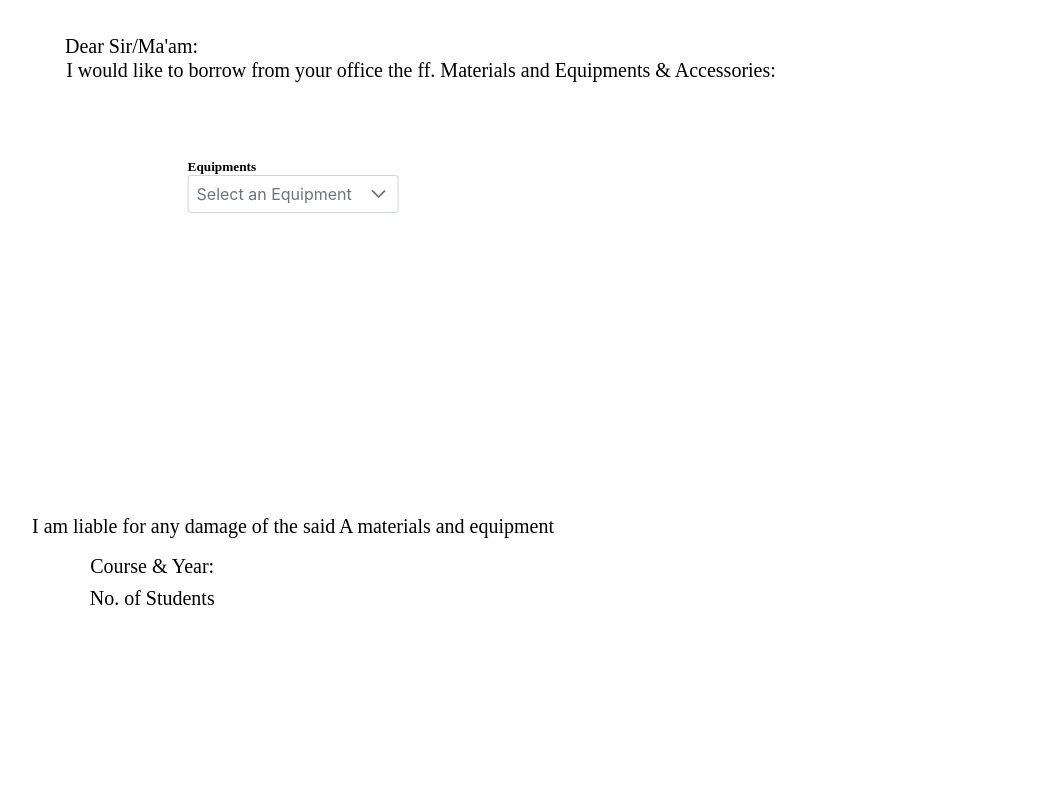
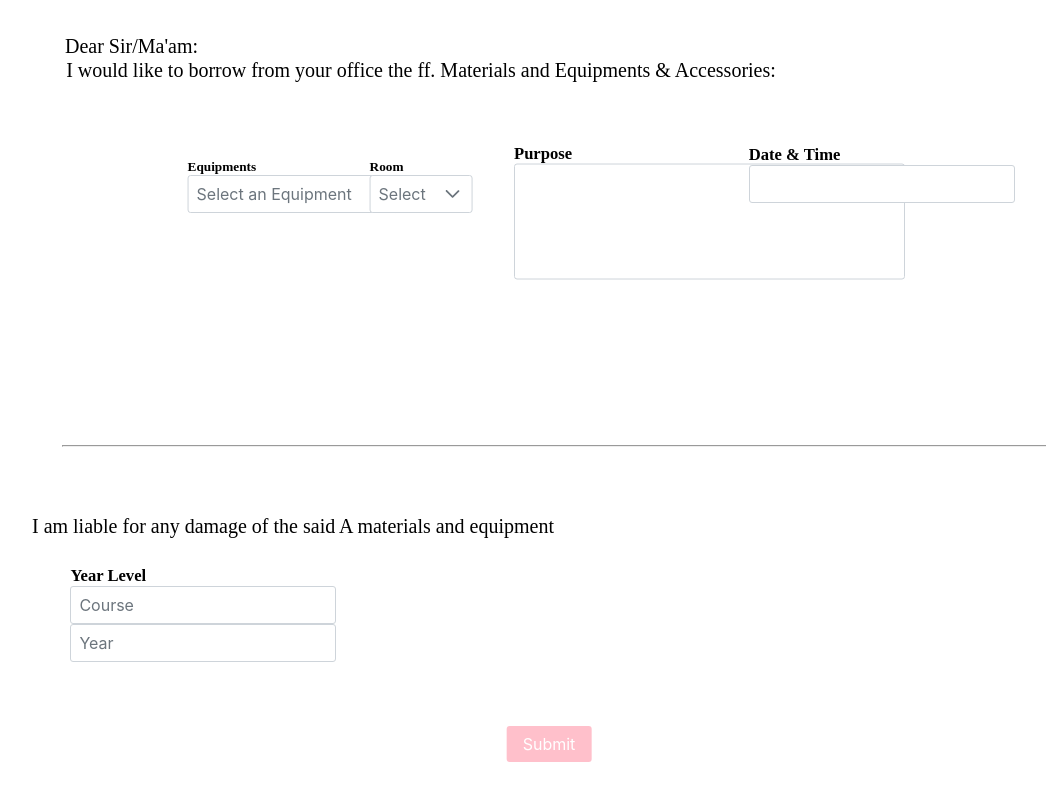
Before and after one commit to UICCC/WEBDEVEXAM1, a React (Vite) app in the folder frontend/: page /Request in a window 1280 px wide. Shown: the part 434-1234 px from the top of the page, without its empty margins (91-1137 px from the left). Before the commit the page ends 1044 px from the top, so only its background shows below. Built offline with nearby package versions, Linux system fonts and the light colour scheme.

Commit message:
letsgoooo

```diff
--- a/frontend/src/main.jsx
+++ b/frontend/src/main.jsx
@@ -8,6 +8,7 @@ import {
 } from "react-router-dom";
 import Login from'./pages/Login/Login.jsx'
 import Request from './pages/Request/Request.tsx';
+import Ticket from'./pages/Request/Ticket/Ticket.tsx';
 
 
 const router = createBrowserRouter([
@@ -23,6 +24,10 @@ const router = createBrowserRouter([
     path: "/Request",
     element: <Request />,
   },
+  {
+    path: "/Ticket",
+    element: <Ticket />,
+  },
 ]);
 
 ReactDOM.createRoot(document.getElementById('root')).render(
--- a/frontend/src/pages/Request/Request.css
+++ b/frontend/src/pages/Request/Request.css
@@ -8,6 +8,7 @@
     left: 3%;
     margin-top: 70px;
     position: relative; /* Add this to establish a positioning context */
+
   }
 
   .uic-full{
@@ -60,6 +61,18 @@
     font-weight: 100;
 
   }
+
+  .newline{
+    position: absolute;
+    z-index: 1;
+    top: 110%; /* Position it vertically at 50% from the top */
+    left: 51%; /* Position it horizontally at 50% from the left */
+    transform: translate(-50%, -50%);
+    width: 1000px;
+    font-size: 20px;
+    font-weight: 100;
+
+  }
   .dearsir{
     position: absolute;
     z-index: 1;
@@ -94,7 +107,7 @@
   }
   .navbar2{
 
-    background-color: ;
+
     border: none;
 
 
@@ -105,6 +118,17 @@
     z-index: 1;
     top: 65%; /* Position it vertically at 50% from the top */
     left: 30%; /* Position it horizontally at 50% from the left */
+    transform: translate(-50%, -50%); /* Center the component both vertically and horizontally */
+
+    margin-top: 100px;
+
+ }
+
+ .room-dropdown{
+  position: absolute;
+    z-index: 1;
+    top: 65%; /* Position it vertically at 50% from the top */
+    left: 40%; /* Position it horizontally at 50% from the left */
     transform: translate(-50%, -50%); /* Center the component both vertically and horizontally */
 
     margin-top: 100px;
@@ -122,8 +146,34 @@
  }
 
 
+.purpose-box{
+  position: absolute;
+  z-index: 1;
+  top: 81%; /* Position it vertically at 50% from the top */
+  left:60%; /* Position it horizontally at 50% from the left */
+  transform: translate(-50%, -50%);
+  font-size: 20px;
+  font-weight: 100;
+}
+
+.inside-purpose-box{
+  width: 120%;
+}
+.dateandTime{
+
+  position: absolute;
+  z-index: 1;
+  top: 76%; /* Position it vertically at 50% from the top */
+  left:76%; /* Position it horizontally at 50% from the left */
+  transform: translate(-50%, -50%);
+  font-size: 20px;
+  font-weight: 100;
+
+}
+
 
  .liable-sentence{
+
     position: absolute;
     z-index: 1;
     top: 120%; /* Position it vertically at 50% from the top */
@@ -134,25 +184,34 @@
     font-weight: 100;
  }
 
- .courseandyear{
+
+
+
+.course-year{
   position: absolute;
   z-index: 1;
-    top: 125%; /* Position it vertically at 50% from the top */
-    left:19%; /* Position it horizontally at 50% from the left */
+  top: 140%; /* Position it vertically at 50% from the top */
+  left:23%; /* Position it horizontally at 50% from the left */
   transform: translate(-50%, -50%);
-
+  height: 30vh;
   font-size: 20px;
   font-weight: 100;
 
 }
- .totalstudent{
+
+.submit-button{
   position: absolute;
   z-index: 1;
-    top: 129%; /* Position it vertically at 50% from the top */
-    left:19%; /* Position it horizontally at 50% from the left */
+  top: 160%; /* Position it vertically at 50% from the top */
+  left:50%; /* Position it horizontally at 50% from the left */
   transform: translate(-50%, -50%);
-
+  height: 30vh;
   font-size: 20px;
   font-weight: 100;
 
 }
+
+#submitcolor-button{
+  background-color: pink;
+  border: none;
+}
--- a/frontend/src/pages/Request/Request.tsx
+++ b/frontend/src/pages/Request/Request.tsx
@@ -3,6 +3,11 @@ import { Menubar } from 'primereact/menubar';
 import { Dropdown } from 'primereact/dropdown';
 import React, { useState } from "react";
 import { MultiSelect } from 'primereact/multiselect';
+import { InputText } from "primereact/inputtext";
+import { InputTextarea } from "primereact/inputtextarea";
+import { Button } from 'primereact/button';
+import { Calendar } from 'primereact/calendar';
+import {useNavigate} from 'react-router-dom';
 
 interface InputValue {
     name: string;
@@ -53,7 +58,27 @@ function Request() {
         { name: 'LCD', code: 'IN' },
         { name: 'Microphone', code: 'JP' },
         { name: 'Mic. Cord', code: 'ES' },
-        { name: 'Mic. Stand', code: 'US' }
+        { name: 'Mic. Stand', code: 'US' },
+        { name: 'Pc', code: 'ES' },
+        { name: 'Type-C HDMI Connector', code: 'ES' },
+        { name: 'Portable CD/DVD player', code: 'ES' },
+        { name: 'Portable wirless amplifier ', code: 'ES' },
+        { name: 'PPT Presenter', code: 'ES' },
+        { name: 'AD', code: 'ES' },
+        { name: 'CD/ICD', code: 'ES' },
+        { name: 'Bluetooth Speaker', code: 'ES' },
+        { name: 'HC', code: 'ES' },
+        { name: 'KT', code: 'ES' },
+        { name: 'LC', code: 'ES' },
+        { name: 'PI', code: 'ES' },
+        { name: 'QG', code: 'ES' },
+        { name: 'Mac Con', code: 'ES' },
+        { name: 'VD', code: 'ES' },
+
+
+
+
+
     ];
     const itemTemplate = (option: InputValue) => {
         return (
@@ -64,6 +89,18 @@ function Request() {
         );
     };
 
+    const [purpose, setPurpose] = useState('');
+    const [datetime12h, setDateTime12h] = useState(null);
+    const [dropdownValue, setDropdownValue] = useState(null);
+
+    const dropdownValues: InputValue[] = [
+        { name: 'Room1', code: 'NY' },
+        { name: 'Room2', code: 'RM' }
+
+    ];
+
+    const navigate = useNavigate();
+  const handleSubmitClick = () => navigate('/Ticket');
 
 
 
@@ -90,18 +127,6 @@ function Request() {
         <p className='dearsirsentence'> I would like to borrow from your office the ff. Materials and Equipments & Accessories:</p>
 
 
-
-
-
-
-
-
-        <p className='liable-sentence' > I am liable for any damage of the said A materials and equipment</p>
-        <p className='courseandyear'> Course & Year:</p>
-        <p className='totalstudent'> No. of Students</p>
-
-
-
         <div className='first-dropdown'>
       <h5>Equipments</h5>
                     <MultiSelect
@@ -117,7 +142,53 @@ function Request() {
                     />
                 </div>
 
+                <div className='room-dropdown'>
+                <h5>Room</h5>
+                    <Dropdown value={dropdownValue} onChange={(e) => setDropdownValue(e.value)} options={dropdownValues} optionLabel="name" placeholder="Select" />
+                    </div>
 
+                <div className="purpose-box">
+                    <label htmlFor="asd"> <h5>Purpose</h5></label>
+            <InputTextarea className='inside-purpose-box' autoResize value={purpose} onChange={(e) => setPurpose(e.target.value)} rows={5} cols={30} />
+
+        </div>
+
+        <div className="dateandTime">
+                <label htmlFor="calendar-12h" className="font-bold block mb-2">
+                    <h5>Date & Time</h5>
+                </label>
+                <Calendar id="calendar-12h" value={datetime12h} onChange={(e) => setDateTime12h(e.value)} showTime hourFormat="12" />
+            </div>
+
+
+
+
+
+            <hr className='newline' />
+
+        <p className='liable-sentence' > I am liable for any damage of the said A materials and equipment</p>
+
+        <div className="course-year">
+                    <h5>Year Level</h5>
+                    <div className="formgroup-inline">
+                        <div className="field">
+                            <label id="firstname1" className="p-sr-only">
+                                Firstname
+                            </label>
+                            <InputText id="firstname1" type="text" placeholder="Course" />
+                        </div>
+                        <div className="field">
+                            <label id="lastname1" className="p-sr-only">
+                                Lastname
+                            </label>
+                            <InputText id="lastname1" type="text" placeholder="Year" />
+                        </div>
+                    </div>
+                </div>
+
+                <div className="submit-button">
+            <Button onClick={handleSubmitClick} id='submitcolor-button' label="Submit" />
+        </div>
         </>
 
 
--- /dev/null
+++ b/frontend/src/pages/Request/Ticket/Ticket.css
@@ -0,0 +1,33 @@
+.ticket-picture {
+    background-image: url('./images/ticket-picture.jpg');
+    background-size: auto 100%;
+    background-repeat: no-repeat;
+    background-position: left center;
+    width: 100%;
+    height: 100vh;
+    position: relative; /* Add this to establish a positioning context */
+  }
+  .try-container{
+    height: 40vh;
+    background-color:#e65b7950;
+    width: 40%;
+    position: absolute;
+    left: 45%;
+    top: 30%;
+    border-radius: 20px;
+  }
+
+  .thanks{
+    position: absolute;
+    left: 10%;
+    top: 10%;
+  }
+
+  .thanks-subtile{
+    font-size: 20px;
+    position: absolute;
+    left: 10%;
+    top: 30%;
+    width: 600px;
+
+  }
--- /dev/null
+++ b/frontend/src/pages/Request/Ticket/Ticket.tsx
@@ -0,0 +1,40 @@
+import React from 'react'
+import './Ticket.css'
+
+
+function Ticket() {
+
+    return(
+        <>
+         <div className="ticket-picture">
+
+
+        <div className='try-container'>
+        <div className='thanks'>
+
+            <h1>Thank you</h1>
+        </div>
+        <div className='thanks-subtile'>
+            <p> We have recieved you application and will get back to you soon <b>God bless! </b></p>
+        </div>
+
+
+        </div>
+
+
+
+
+
+
+
+
+
+
+
+         </div>
+
+        </>
+    )
+}
+
+export default Ticket
```
Also changed, not shown: frontend/src/pages/Request/Ticket/images/ticket-picture.jpg (added). Lines whose indentation alone changed are shown as unchanged.
